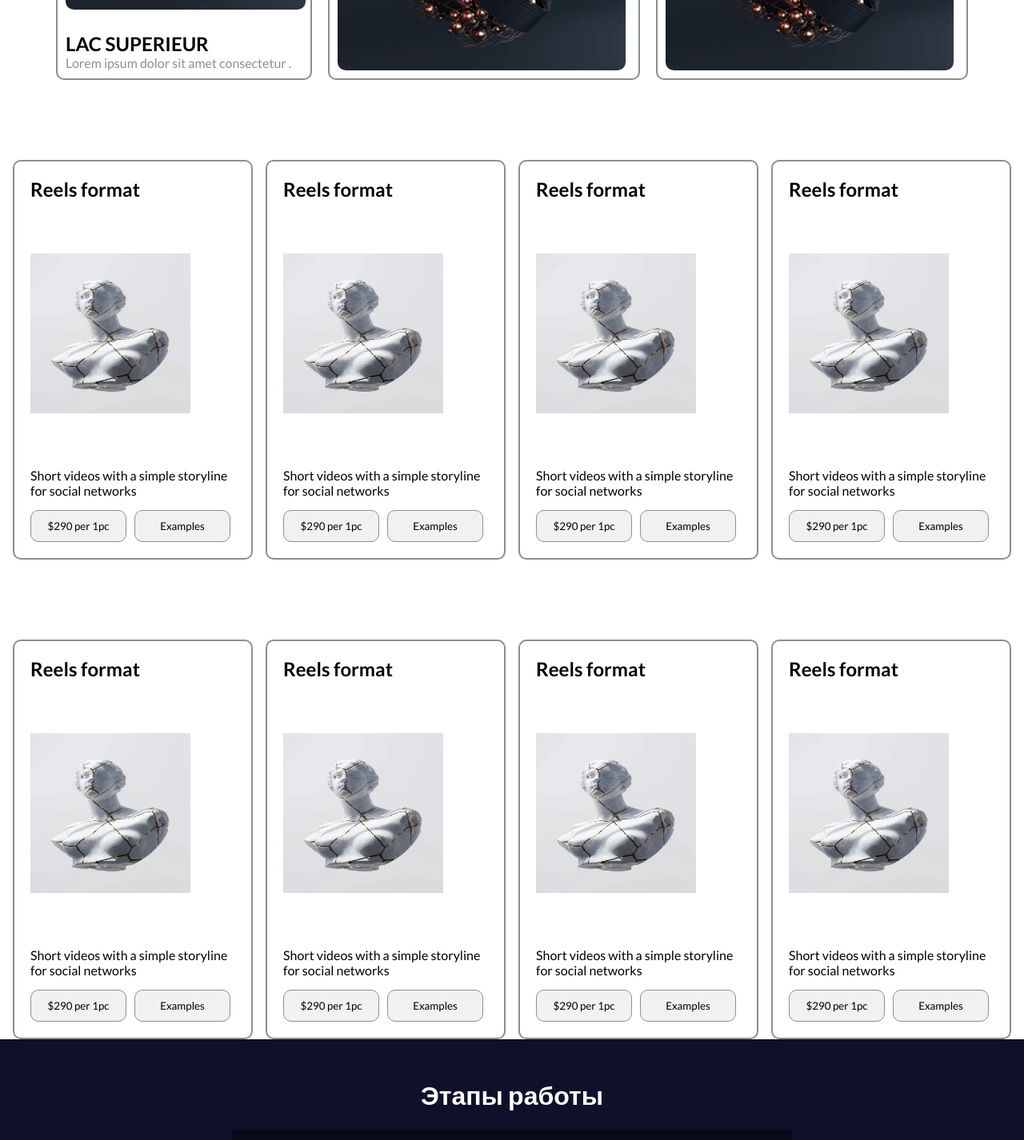
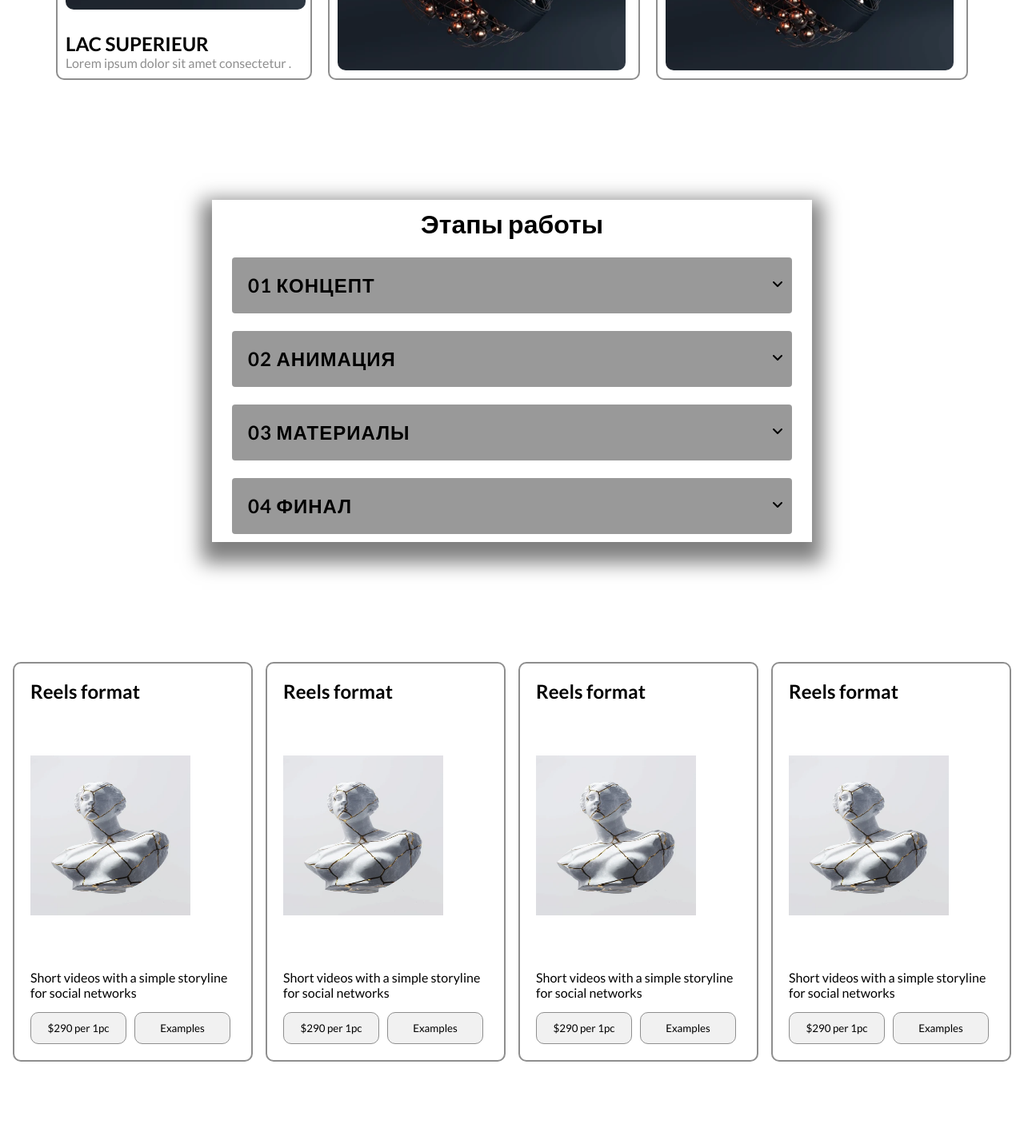
Before and after one commit to vorisxonsobirov/websitefordesigner, a React (Create React App) app: page / in a window 1280 px wide. Shown: the part 1330-2756 px from the top of the page at 80% size. Built offline with nearby package versions, Linux system fonts and the light colour scheme.

Commit message:
fixed logo

```diff
--- a/src/App.jsx
+++ b/src/App.jsx
@@ -11,8 +11,8 @@ function App() {
     <div className="App">
       <Home />
       <SecondPage/>
+      <Stage/>
       <Packages/>
-      <Stage/>
     </div>
   );
 }
--- a/src/components/Home/Home.jsx
+++ b/src/components/Home/Home.jsx
@@ -4,6 +4,7 @@ import "./style.css";
 import { motion } from "framer-motion";
 import { TypeAnimation } from "react-type-animation";
 import { fadeIn } from "../../variants";
+import Logo3d from "./3dLogo";
 
 const Home = () => {
   return (
@@ -53,6 +54,7 @@ const Home = () => {
             <p>сервисов</p>
           </span>
         </div>
+          <Logo3d/>
       </div>
     </div>
   );
--- a/src/components/Stages/style.css
+++ b/src/components/Stages/style.css
@@ -4,26 +4,26 @@
   padding: 50px;
   height: auto;
   width: 100%;
-  background-color: #0e1129;
   display: flex;
   align-items: center;
   flex-direction: column;
   justify-content: center;
+  margin-top: 100px;
 }
 .PageName {
-  color: white;
+  color: black;
 }
 
 .accordion {
-  box-shadow: 0px 13px 23px -13px rgba(0, 0, 0, 0.5);
+  box-shadow: 0px 13px 23px 13px rgba(0, 0, 0, 0.5);
   width: 750px;
   background-color: transparent;
+  padding: 10px;
   display: flex;
   align-items: center;
   flex-direction: column;
   justify-content: center;
   gap: 20px;
-  /* margin-top: 50px; */
 }
 
 .title {
@@ -33,7 +33,7 @@
   height: 70px;
   width: 700px;
   background-color: rgba(0, 0, 0, 0.4);
-  color: rgb(252, 196, 92);
+  color: black;
   text-transform: uppercase;
   letter-spacing: 1px;
   line-height: 2;
@@ -64,7 +64,7 @@
   width: 700px;
   background-color: transparent;
   border-radius: 4px;
-  color: #ffffff; /* Изменен цвет текста */
+  color: black; /* Изменен цвет текста */
   font-size: 18px; /* Увеличен размер шрифта */
   line-height: 24px; /* Увеличен интервал между строками */
   text-align: left;
@@ -103,5 +103,5 @@
 }
 
 .fa-rotate-180 {
-  color: rgba(255, 255, 255, 1);
+  color: black;
 }
```
